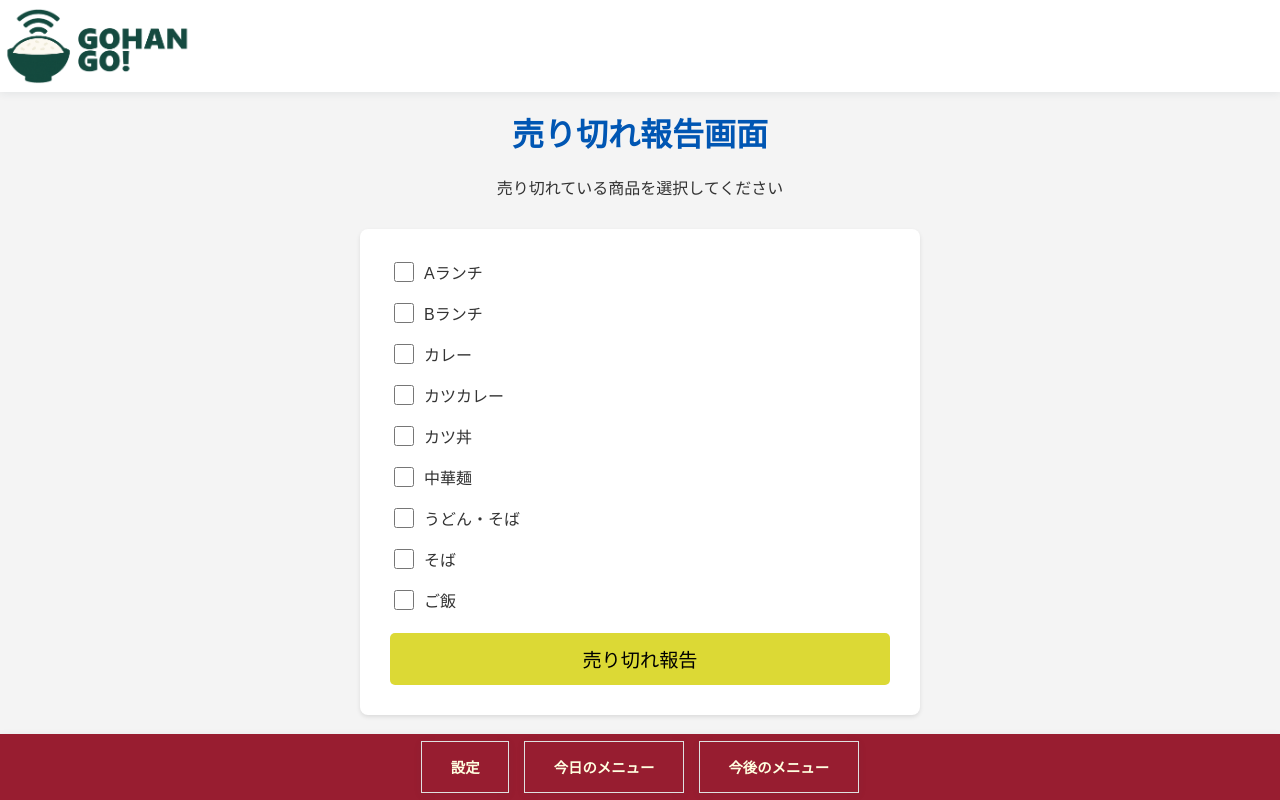
After one commit to QwerTayu/gohango, a Flask app: page /report in a window 1280 px wide. The commit adds this page. Run offline with Flask 3, Linux system fonts and the light colour scheme; some libraries are stand-ins or nearby versions.

Commit message:
soldoutのもろもろを追加、indexのボタンにリンク貼った

```diff
--- a/app/main/routes.py
+++ b/app/main/routes.py
@@ -5,3 +5,7 @@ from . import main_bp
 def index():
     query = request.args.get('query')
     return render_template("index.html", query=query, message="Welcome to the Index Page!")
+
+@main_bp.route("/report")
+def report():
+    return render_template("soldout.html")
--- a/app/static/css/nav.css
+++ b/app/static/css/nav.css
@@ -8,6 +8,7 @@ nav {
     width: 100%;
     z-index: 1000;
     box-shadow: 0 2px 8px rgba(44,62,80,0.08);
+    font-size: 0.9em;
 }
 body {
     margin-top: 72px; /* navの高さに合わせて調整（必要なら増減） */
--- /dev/null
+++ b/app/static/css/soldout.css
@@ -0,0 +1,64 @@
+body {
+    font-family: sans-serif;
+    margin: 20px;
+    padding: 0;
+    background-color: #f4f4f4;
+    color: #333;
+}
+
+h1 {
+    color: #0056b3;
+    text-align: center;
+    margin-bottom: 20px;
+}
+
+p {
+    text-align: center;
+    margin-bottom: 30px;
+    font-size: 1em;
+}
+
+form {
+    background-color: #fff;
+    padding: 30px;
+    border-radius: 8px;
+    box-shadow: 0 2px 4px rgba(0, 0, 0, 0.1);
+    max-width: 500px;
+    margin: 0 auto;
+}
+
+.menu-item {
+    display: flex;
+    align-items: center;
+    margin-bottom: 15px;
+}
+
+.menu-item input[type="checkbox"] {
+    margin-right: 10px;
+    width: 20px;
+    height: 20px;
+    cursor: pointer;
+}
+
+.menu-item label {
+    font-size: 1em;
+    cursor: pointer;
+}
+
+button[type="submit"] {
+    display: block;
+    width: 100%;
+    padding: 12px;
+    background-color: #dcd935;
+    color: black;
+    border: none;
+    border-radius: 5px;
+    font-size: 1.2em;
+    cursor: pointer;
+    margin-top: 20px;
+    transition: background-color 0.3s ease;
+}
+
+button[type="submit"]:hover {
+    background-color: #dcd935;
+}
--- /dev/null
+++ b/app/static/js/soldout.js
@@ -0,0 +1,44 @@
+document.addEventListener('DOMContentLoaded', function() {
+    const soldoutForm = document.getElementById('soldoutForm');
+
+    soldoutForm.addEventListener('submit', function(event) {
+        event.preventDefault(); // フォームのデフォルト送信を防ぐ
+
+        const soldoutStatus = {
+            a_lunch: document.getElementById('a_lunch').checked,
+            b_lunch: document.getElementById('b_lunch').checked,
+            curry: document.getElementById('curry').checked,
+            katsu_curry: document.getElementById('katsu_curry').checked,
+            katsu_don: document.getElementById('katsu_don').checked,
+            chuuka_men: document.getElementById('chuuka_men').checked,
+            udon_soba: document.getElementById('udon_soba').checked,
+            soba: document.getElementById('soba').checked,
+            gohan: document.getElementById('gohan').checked
+        };
+
+        // ここで soldoutStatus オブジェクトをサーバーに送信したり、
+        // 他の処理を行ったりすることができます。
+        console.log('売り切れ報告ステータス:', soldoutStatus);
+
+        alert('売り切れ報告が送信されました。詳細はコンソールを確認してください。');
+        // 例: 実際にはここで fetch API などを使ってサーバーにデータを送信します
+        /*
+        fetch('/api/soldout', {
+            method: 'POST',
+            headers: {
+                'Content-Type': 'application/json',
+            },
+            body: JSON.stringify(soldoutStatus),
+        })
+        .then(response => response.json())
+        .then(data => {
+            console.log('Success:', data);
+            alert('売り切れ報告が正常に送信されました！');
+        })
+        .catch((error) => {
+            console.error('Error:', error);
+            alert('売り切れ報告の送信中にエラーが発生しました。');
+        });
+        */
+    });
+});
--- a/app/templates/index.html
+++ b/app/templates/index.html
@@ -15,7 +15,7 @@
 {% block content %}
 
 <div class="fixed-button-container">
-    <button class="sold-out-button">売り切れ報告</button>
+    <a href="/report" class="sold-out-button">売り切れ報告</a>
 </div>
 
 <main class="menu-container">
--- /dev/null
+++ b/app/templates/soldout.html
@@ -0,0 +1,56 @@
+{% extends "layout.html" %}
+
+{% block title %}
+売り切れ報告画面
+{% endblock %}
+
+{# このページ専用のCSSがあればここに追加できる #}
+{% block head_css %}
+    <link rel="stylesheet" href="{{ url_for('static', filename='css/soldout.css') }}"/>
+{% endblock %}
+
+{% block content %}
+    <h1>売り切れ報告画面</h1>
+    <p>売り切れている商品を選択してください</p>
+    <form id="soldoutForm">
+        <div class="menu-item">
+            <input type="checkbox" id="a_lunch" name="a_lunch">
+            <label for="a_lunch">Aランチ</label>
+        </div>
+        <div class="menu-item">
+            <input type="checkbox" id="b_lunch" name="b_lunch">
+            <label for="b_lunch">Bランチ</label>
+        </div>
+        <div class="menu-item">
+            <input type="checkbox" id="curry" name="curry">
+            <label for="curry">カレー</label>
+        </div>
+        <div class="menu-item">
+            <input type="checkbox" id="katsu_curry" name="katsu_curry">
+            <label for="katsu_curry">カツカレー</label>
+        </div>
+        <div class="menu-item">
+            <input type="checkbox" id="katsu_don" name="katsu_don">
+            <label for="katsu_don">カツ丼</label>
+        </div>
+        <div class="menu-item">
+            <input type="checkbox" id="chuuka_men" name="chuuka_men">
+            <label for="chuuka_men">中華麺</label>
+        </div>
+        <div class="menu-item">
+            <input type="checkbox" id="udon_soba" name="udon_soba">
+            <label for="udon_soba">うどん・そば</label>
+        </div>
+        <div class="menu-item">
+            <input type="checkbox" id="soba" name="soba">
+            <label for="soba">そば</label>
+        </div>
+        <div class="menu-item">
+            <input type="checkbox" id="gohan" name="gohan">
+            <label for="gohan">ご飯</label>
+        </div>
+        <button type="submit">売り切れ報告</button>
+    </form>
+
+    <script src="{{ url_for('static', filename='js/soldout.js') }}"></script>
+{% endblock %}
```
Also changed, not shown: app/static/css/index.css (+14 -18 lines).
